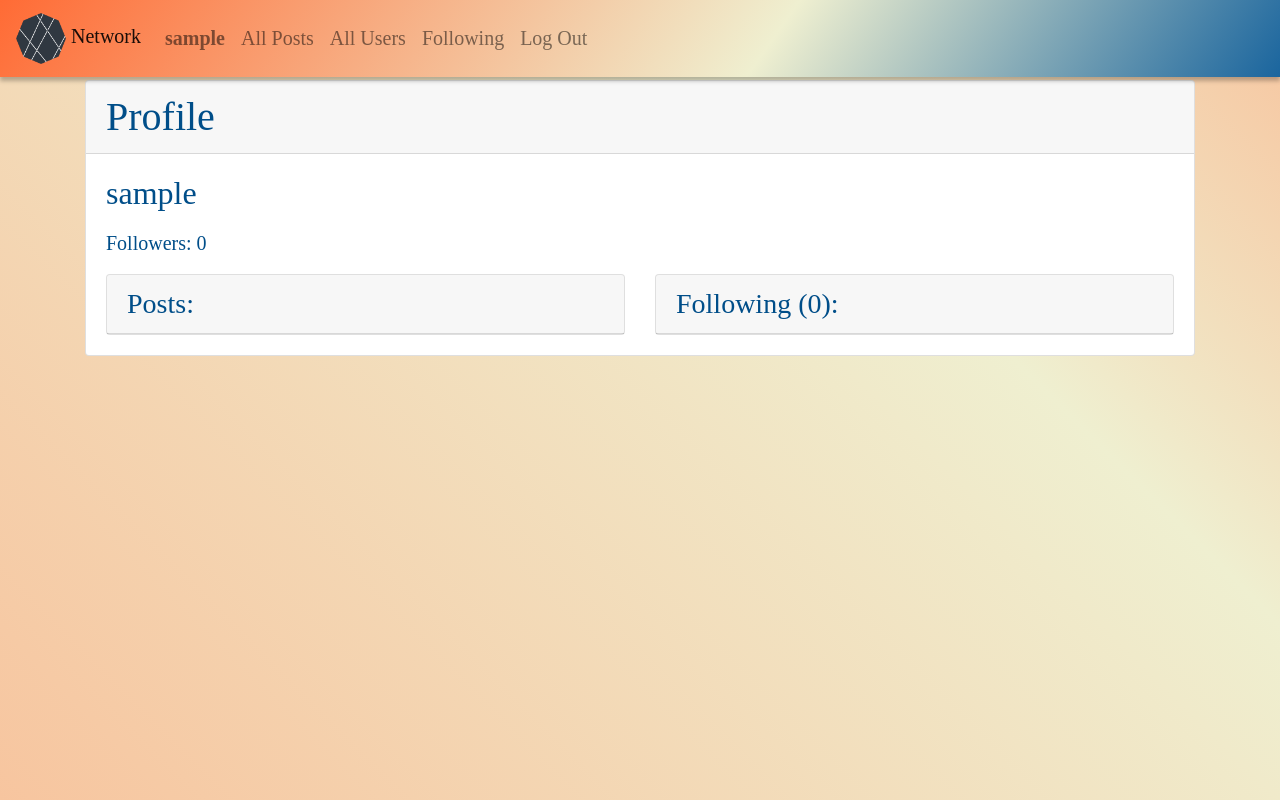
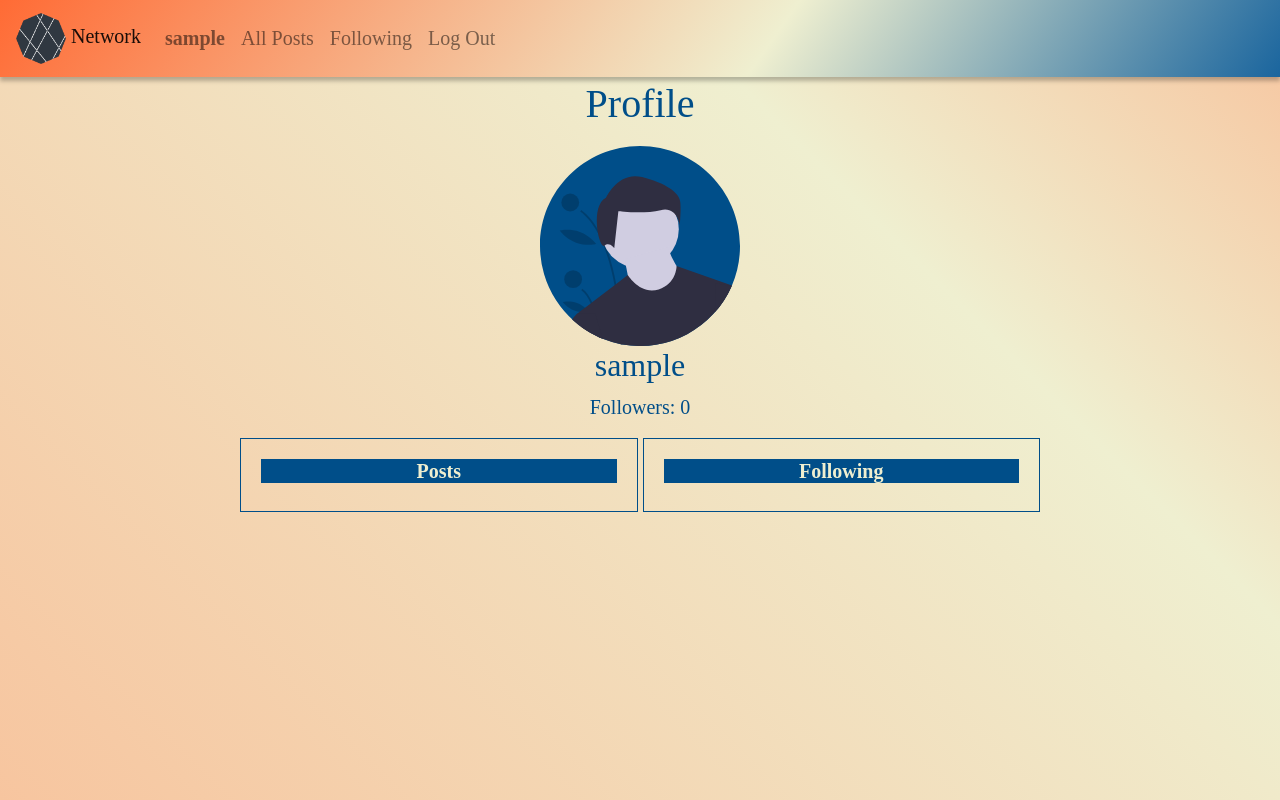
Before and after one commit to mathieuc22/project4, a Django app: page /users/1 in a window 1280 px wide. Run offline with Django 3.2, Linux system fonts and the light colour scheme; the visitor is signed in with stand-in values (Sample User, id 1); data comes from the database, SQL or seed files in the repository; data that the repository does not hold is empty; some libraries are stand-ins or nearby versions; some web fonts are replaced.

Commit message:
finish styling

```diff
--- a/network/static/network/styles.css
+++ b/network/static/network/styles.css
@@ -29,6 +29,10 @@ main {
 
 #bottom {
     padding-bottom: 10px;
+}
+
+.icon {
+    color: var(--fourth-color);
 }
 
 .button {
@@ -261,3 +265,61 @@ main {
 .like--active {
     color: hotpink;
 }
+
+.profile {
+    display: flex;
+    flex-direction: column;
+    max-width: 800px;
+    width: 100%;
+    align-items: center;
+}
+
+.profile__image {
+    max-width: 200px;
+}
+
+.profile__activities {
+    display: flex;
+    justify-content: space-between;
+    flex-wrap: wrap;
+    gap: 5px;
+    max-width: 800px;
+    width: 100%;
+}
+
+.activities {
+    flex: 1;
+    border: 1px solid var(--fourth-color);
+    padding: 20px;
+    width: 50%;
+}
+
+.activities__title {
+    font-size: 1em;
+    font-weight: 700;
+    text-align: center;
+    color: var(--third-color);
+    background: var(--fourth-color);
+}
+
+.activities__list {
+    font-size: 0.9em;
+}
+
+.activities__item {
+    white-space: nowrap;
+    overflow: hidden;
+    text-overflow: ellipsis;
+}
+
+@media (max-width: 799px) {
+    .profile__activities {
+        display: flex;
+        flex-direction: column;
+        gap: 5px;
+        width: 100%;
+    }
+    .activities {
+        width: 100%;
+    }
+  }
--- a/network/templates/network/layout.html
+++ b/network/templates/network/layout.html
@@ -32,9 +32,6 @@
                             <li class="nav-item">
                             <a class="nav-link" id="all-posts" href="{% url 'posts' %}">All Posts</a>
                             </li>
-                            <li class="nav-item">
-                            <a class="nav-link" id="all-users" href="{% url 'users' %}">All Users</a>
-                            </li>
                             {% if user.is_authenticated %}
                                 <li class="nav-item">
                                     <a class="nav-link" href="{% url 'following' %}">Following</a>
--- a/network/templates/network/user.html
+++ b/network/templates/network/user.html
@@ -3,16 +3,16 @@
 
 {% block body %}
 
-<div class="container">
-    <div class="card">
-        <h1 class="card-header">Profile</h1>
-        <div class="card-body">
-            <h2 class="card-title">{{ user_network.username }}</h2>
-            <p class="card-text">
+<div class="main__container">
+    <h1 class="main__title">Profile</h1>
+    <section class="profile">
+        <img class="profile__image" src="{% static 'network/undraw_avatar.svg'%}" alt="avatar">
+        <h2 class="profile__name">{{ user_network.username }}</h2>
+        <p class="profile__followers">Followers: {{ user_network.followers.count }}</p>
         {% if user_network != request.user %}
         <form method="POST" id="follow-form" action="{% url 'follow' %}">{% csrf_token %}
             <input type="hidden" name="follow" value="{{ user_network.id }}">
-                <button id="user-{{ user.id }}" class="btn btn-primary" type="submit">
+            <button id="user-{{ user.id }}" class="button button--edit" type="submit">
                 {% if request.user in followers %}
                     Unfollow
                 {% else %}
@@ -21,29 +21,24 @@
             </button>
         </form>
         {% endif %}
-            </p>
-            <p class="card-text">Followers: {{ user_network.followers.count }}</p>
-            <div class="row">
-                <div class="col-sm-6">
-            <div class="card">
-                <h3 class="card-header">Posts: </h3>
-                <ul class="list-group list-group-flush">
+        <div class="profile__activities">
+            <div class="activities">
+                <h3 class="activities__title">Posts</h3>
+                <ul class="activities__list">
                     {% for post in user_network.posts.all %}
-                <li class="list-group-item text-truncate">{{ post }}</li>
+                    <li class="activities__item">{{ post }}</li>
+                    {% endfor %}
+                </ul>
+            </div>
+            <div class="activities">
+                <h3 class="activities__title">Following</h3>
+                <ul class="activities__list">
+                    {% for follow in user_network.following.all %}
+                    <li class="activities__item"><a class="posts__link" href="{% url 'user' user_id=follow.following.id %}"><i class="fas fa-user"></i> {{ follow.following }}</a></li>
                     {% endfor %}
                 </ul>
             </div>
         </div>
-        <div class="col-sm-6">
-            <div class="card">
-                <h3 class="card-header">Following ({{ user_network.following.count }}): </h3>
-                <ul class="list-group list-group-flush">
-                {% for follow in user_network.following.all %}
-                <li class="list-group-item">{{ follow.following }}</li>
-                {% endfor %}
-                </ul>
-            </div>
-        </div>
-    </div>
+    </section>
 </div>
 {% endblock %}
--- a/network/urls.py
+++ b/network/urls.py
@@ -11,7 +11,6 @@ urlpatterns = [
     path("register", views.register, name="register"),
 
     path("follow", views.follow, name="follow"),
-    path("users", views.users, name="users"),
     path("users/<int:user_id>", views.user, name="user"),
     path("posts/new", views.new_post, name="new_post"),
     path("posts/<int:post_id>", views.post, name="post"),
--- a/network/views.py
+++ b/network/views.py
@@ -98,22 +98,6 @@ def new_post(request):
     return JsonResponse({"message": "Post sent successfully."}, status=201)
 
 @login_required
-def users(request):
-
-    # Query for users
-    users = User.objects.all
-    user = User.objects.get(pk=request.user.id)
-    following = user.following.all()
-    followingList = []
-    for follow in following:
-        followingList.append(follow.following)
-
-    # Return user profile
-    if request.method == "GET":
-        return render(request, "network/users.html", {'users': users, 'following': followingList})
-
-
-@login_required
 @require_http_methods(["POST"])
 def follow(request):
 
@@ -165,43 +149,31 @@ def user(request, user_id):
 
 @csrf_exempt
 @login_required
+@require_http_methods(["PUT"])
 def post(request, post_id):
 
     # Query for requested
     post = get_object_or_404(Post, pk=post_id)
 
-    # Return contents
-    if request.method == "GET":
-        return render(request, "network/post.html", {'post': post})
-    elif request.method == "POST":
+    # Get contents
+    data = json.loads(request.body)
+
+
+    if "like" in data:
         if request.user not in post.likes.all():
             post.likes.add(request.user)
         else:
             post.likes.remove(request.user)
         post.save()
-        return render(request, "network/post.html", {'post': post})
+        response = JsonResponse({"status": "Like updated.", "nbLikes": post.number_of_likes()})
+    else:
+        post.text = data.get("text")
+        post.save()
+        print(post.updated_on)
+        response = JsonResponse({
+            "status": "Text updated",
+            "newText": post.text,
+            "updateDate": post.updated_on.strftime("%B %d, %Y, %H:%M %p"),
+            })
 
-    # Update whether email is read or should be archived
-    elif request.method == "PUT":
-        # Get contents
-        data = json.loads(request.body)
-
-
-        if "like" in data:
-            if request.user not in post.likes.all():
-                post.likes.add(request.user)
-            else:
-                post.likes.remove(request.user)
-            post.save()
-            response = JsonResponse({"status": "Like updated.", "nbLikes": post.number_of_likes()})
-        else:
-            post.text = data.get("text")
-            post.save()
-            print(post.updated_on)
-            response = JsonResponse({
-                "status": "Text updated",
-                "newText": post.text,
-                "updateDate": post.updated_on.strftime("%B %d, %Y, %H:%M %p"),
-                })
-
-        return response
+    return response
```
Also changed, not shown: network/templates/network/index.html (+7 -7 lines), network/templates/network/post.html (deleted, +0 -26 lines), network/templates/network/users.html (deleted, +0 -29 lines), network/static/network/icon.png (deleted), network/static/network/undraw_avatar.svg (added). Lines whose indentation alone changed are shown as unchanged.
